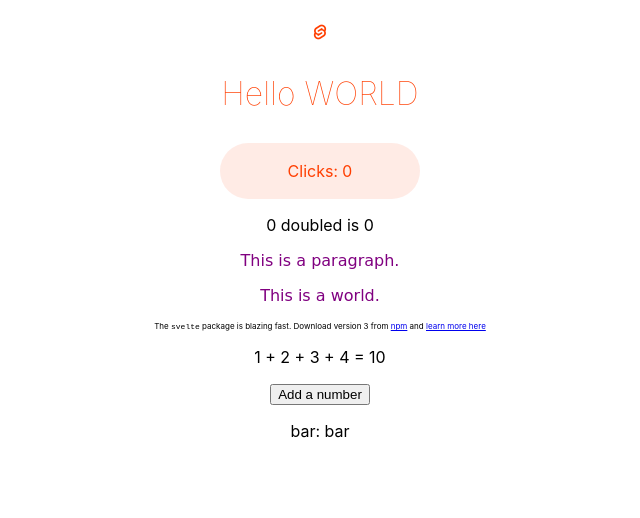
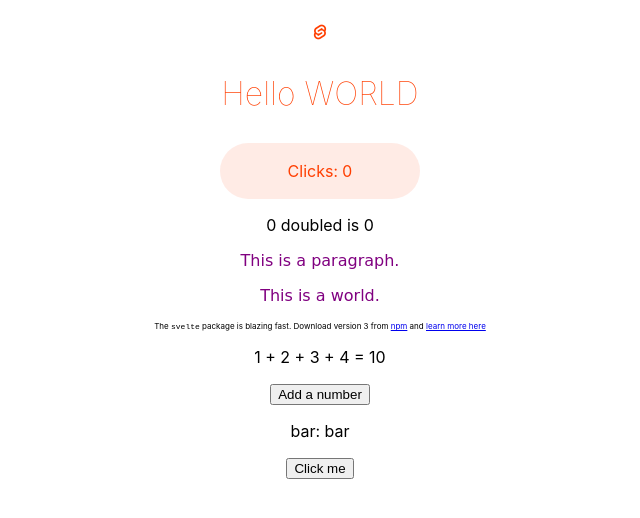
Before and after one commit to chacha912/svelte-vite, a Svelte app: page / in a window 1280 px wide. Shown: the top 518 px of the page, without its empty margins (320-960 px from the left). Built offline with nearby package versions, Linux system fonts and the light colour scheme.

Commit message:
tutorial: Event modifiers that alter their behaviour.
- preventDefault | stopPropagation | passive | nonpassive | capture | once | self | trusted

```diff
--- a/src/App.svelte
+++ b/src/App.svelte
@@ -4,6 +4,7 @@
   import Nested from './lib/Nested.svelte';
   import Info from './lib/Info.svelte';
   import Array from './lib/Array.svelte';
+  import Event from './lib/Event.svelte';
 
   let name = 'world';
   const pkg = {
@@ -23,6 +24,7 @@
   <Nested name={'world'}/>
   <Info {...pkg} />
   <Array />
+  <Event />
 
 </main>
 
--- /dev/null
+++ b/src/lib/Event.svelte
@@ -0,0 +1,9 @@
+<script>
+	function handleClick() {
+		alert('no more alerts')
+	}
+</script>
+
+<button on:click|once={handleClick}>
+	Click me
+</button>
```
